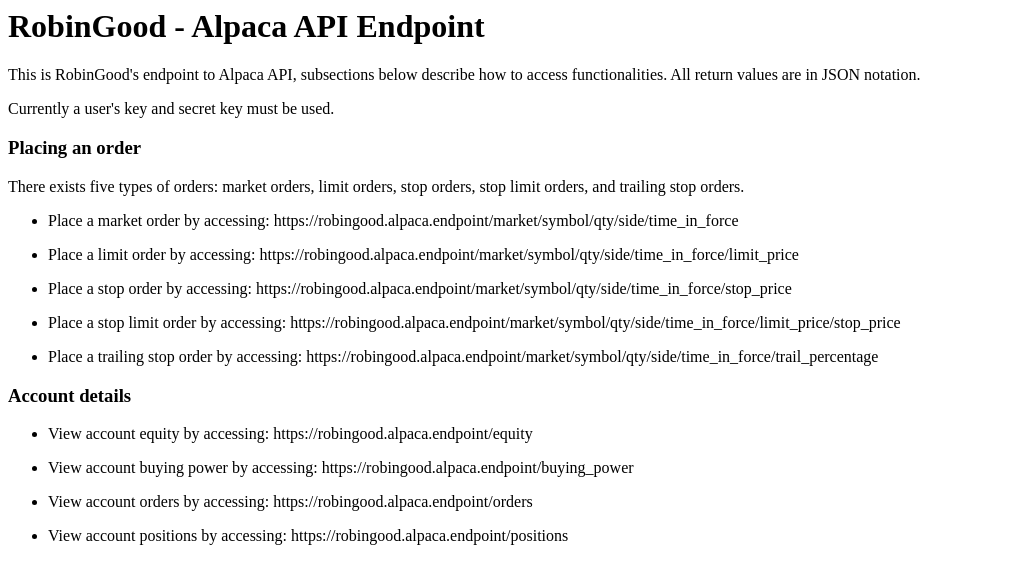
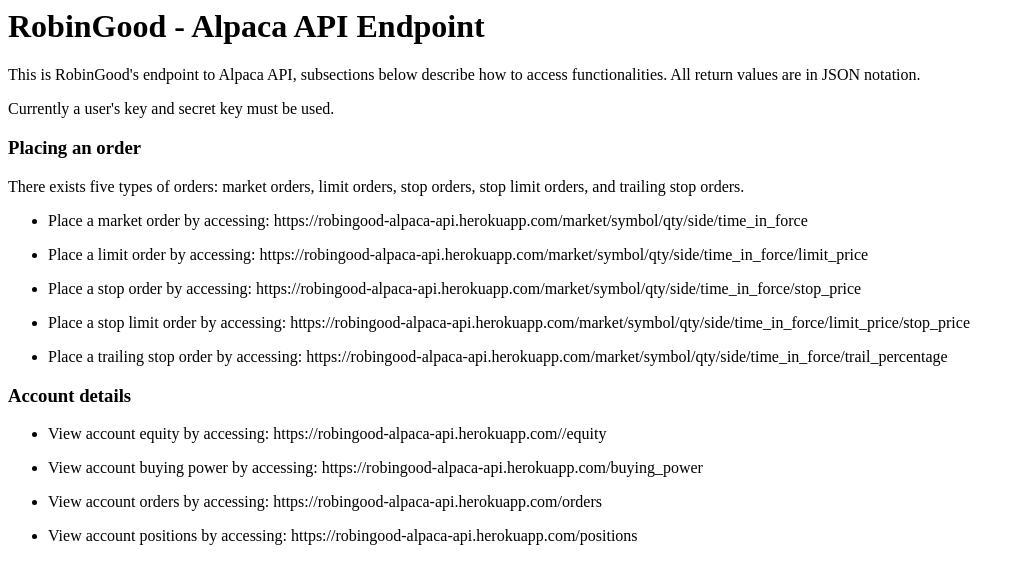
Before and after one commit to Roge-L/robingood-backend, a Flask app: page / in a window 1280 px wide. Shown: the top 584 px of the page, without its empty margins (0-1025 px from the left). Run offline with Flask 2, Linux system fonts and the light colour scheme.

Commit message:
Fix HTML

```diff
--- a/templates/index.html
+++ b/templates/index.html
@@ -12,18 +12,18 @@
     <h3>Placing an order</h3>
     <p>There exists five types of orders: market orders, limit orders, stop orders, stop limit orders, and trailing stop orders.</p>
     <ul>
-        <li><p>Place a market order by accessing: https://robingood.alpaca.endpoint/market/symbol/qty/side/time_in_force</p></li>
-        <li><p>Place a limit order by accessing: https://robingood.alpaca.endpoint/market/symbol/qty/side/time_in_force/limit_price</p></li>
-        <li><p>Place a stop order by accessing: https://robingood.alpaca.endpoint/market/symbol/qty/side/time_in_force/stop_price</p></li>
-        <li><p>Place a stop limit order by accessing: https://robingood.alpaca.endpoint/market/symbol/qty/side/time_in_force/limit_price/stop_price</p></li>
-        <li><p>Place a trailing stop order by accessing: https://robingood.alpaca.endpoint/market/symbol/qty/side/time_in_force/trail_percentage</p></li>
+        <li><p>Place a market order by accessing: https://robingood-alpaca-api.herokuapp.com/market/symbol/qty/side/time_in_force</p></li>
+        <li><p>Place a limit order by accessing: https://robingood-alpaca-api.herokuapp.com/market/symbol/qty/side/time_in_force/limit_price</p></li>
+        <li><p>Place a stop order by accessing: https://robingood-alpaca-api.herokuapp.com/market/symbol/qty/side/time_in_force/stop_price</p></li>
+        <li><p>Place a stop limit order by accessing: https://robingood-alpaca-api.herokuapp.com/market/symbol/qty/side/time_in_force/limit_price/stop_price</p></li>
+        <li><p>Place a trailing stop order by accessing: https://robingood-alpaca-api.herokuapp.com/market/symbol/qty/side/time_in_force/trail_percentage</p></li>
     </ul>
     <h3>Account details</h3>
     <ul>
-        <li><p>View account equity by accessing: https://robingood.alpaca.endpoint/equity</p></li>
-        <li><p>View account buying power by accessing: https://robingood.alpaca.endpoint/buying_power</p></li>
-        <li><p>View account orders by accessing: https://robingood.alpaca.endpoint/orders</p></li>
-        <li><p>View account positions by accessing: https://robingood.alpaca.endpoint/positions</p></li>
+        <li><p>View account equity by accessing: https://robingood-alpaca-api.herokuapp.com//equity</p></li>
+        <li><p>View account buying power by accessing: https://robingood-alpaca-api.herokuapp.com/buying_power</p></li>
+        <li><p>View account orders by accessing: https://robingood-alpaca-api.herokuapp.com/orders</p></li>
+        <li><p>View account positions by accessing: https://robingood-alpaca-api.herokuapp.com/positions</p></li>
     </ul>
 </body>
 
```
